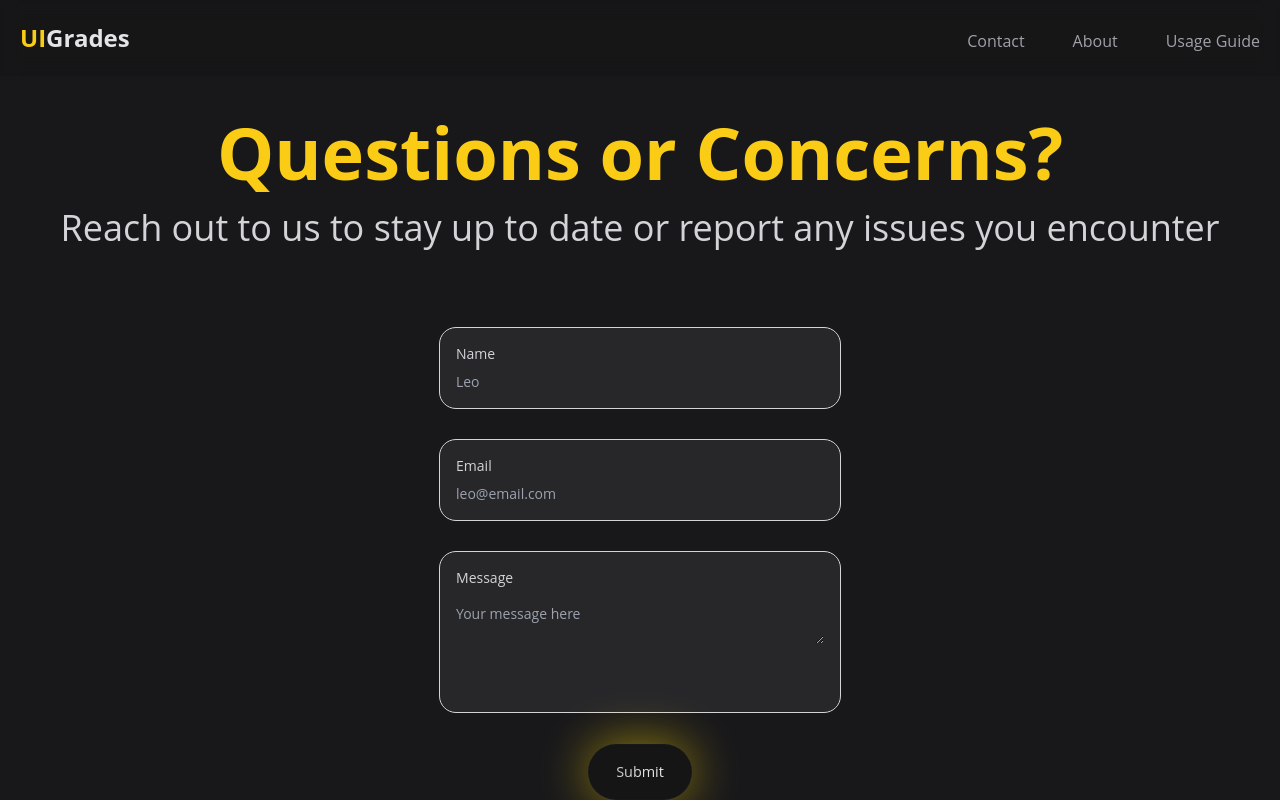
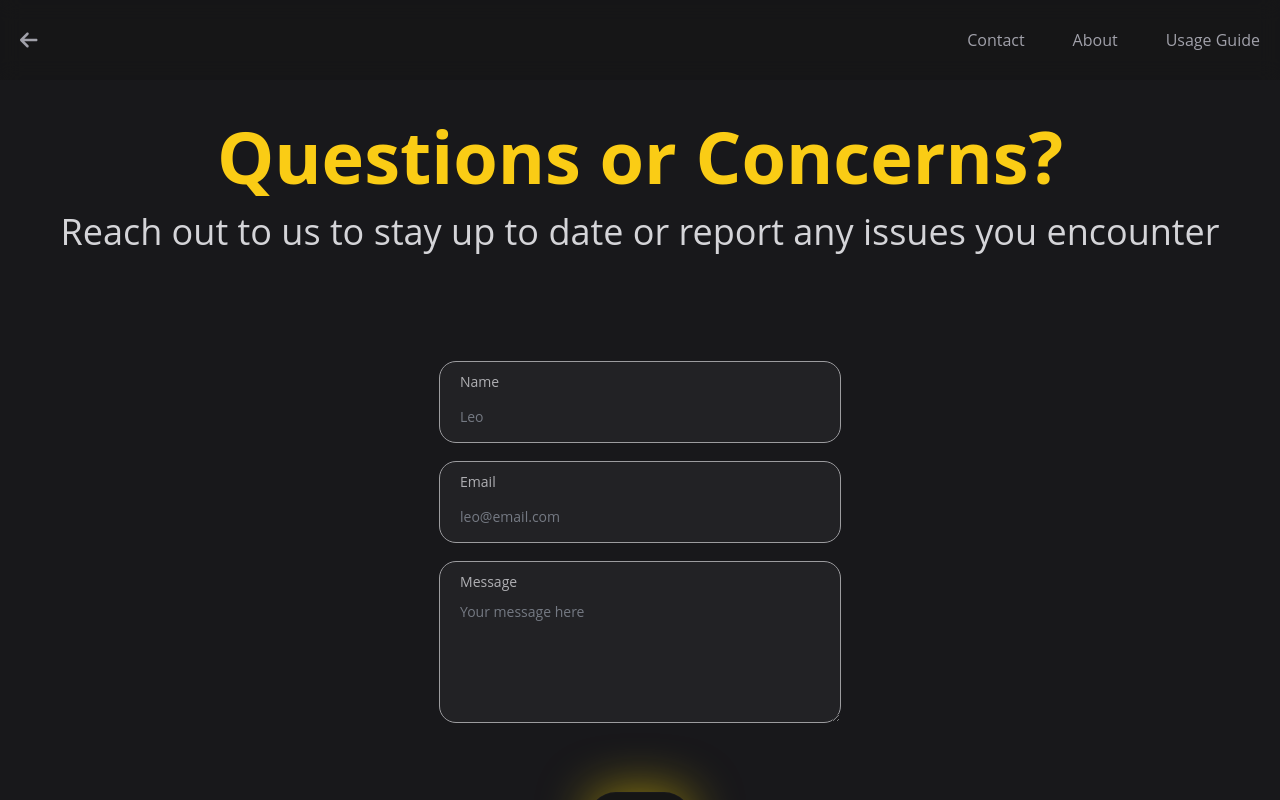
Before and after one commit to kylechi05/uigrades, a React (Create React App) app in the folder client/: page /contact in a window 1280 px wide. Built offline with nearby package versions, Linux system fonts and the light colour scheme.

Commit message:
Revamp contact

```diff
--- a/client/src/components/CourseListItem.tsx
+++ b/client/src/components/CourseListItem.tsx
@@ -44,7 +44,7 @@ const CourseListItem: React.FC<CourseListItemProps> = ({course}) => {
     }
 
     return (
-      <div className='flex justify-between items-center w-full'>
+      <div className='flex justify-between items-center w-full outline'>
         <div className={`flex justify-center items-start flex-col`}>
           <h1 className="font-bold">{course[1]} </h1>
             <h2 className="w-[200px] sm:w-full md:w-[150px] lg:w-[225px] xl:w-[350px] truncate overflow-hidden whitespace-nowrap overflow-ellipsis">
--- a/client/src/components/LandingNavbar.tsx
+++ b/client/src/components/LandingNavbar.tsx
@@ -2,14 +2,29 @@ import '../App.css';
 import { Link } from 'react-router-dom';
 import React from 'react';
 import '../App.css';
+import { FontAwesomeIcon } from '@fortawesome/react-fontawesome';
+import { faArrowLeft } from '@fortawesome/free-solid-svg-icons';
 
-const LandingNavbar = () => {
+const LandingNavbar = ({showHome=false}) => {
+
+  const goBack = () => {
+    window.history.back();
+  }
 
   return (
-      <div className="flex justify-between items-baseline w-full py-10 sticky top-0 left-0 blurred-container z-[50]">
+    <div className="flex justify-between items-center w-full py-10 sticky top-0 left-0 blurred-container z-[50] h-20">
+      { showHome ?
       <div className='flex items-center gap-4 justify-center'>
         <Link to="/" className='text-zinc-200 text-[1.5rem] cursor-pointer font-bold'><span className='text-primary'>UI</span>Grades</Link>
-        </div>
+      </div> :
+      <Link
+          to="/"
+          className={`text-xl text-zinc-400 hover:text-zinc-300 transition duration-200 ease-in-out`}
+        >
+          <FontAwesomeIcon icon={faArrowLeft} />
+        </Link>
+    }
+
       <ul className="flex justify-end items-center gap-5 sm:gap-12 w-full pl-8">
         <Link
           to="/contact"
--- a/client/src/pages/Contact.tsx
+++ b/client/src/pages/Contact.tsx
@@ -70,40 +70,40 @@ const Contact:React.FC = () => {
               <h1 className="text-4xl md:text-7xl font-bold text-primary">Questions or Concerns?</h1>
               <p className="text-xl md:text-4xl">Reach out to us to stay up to date or report any issues you encounter</p>
           </div>
-          <form className="flex justify-center items-center flex-col gap-8 w-full text-white py-10 max-w-[400px]">
-            <div className="flex justify-between p-4 items-start outline-1 outline text-zinc-300 flex-col w-full rounded-2xl h-20 text-sm bg-zinc-800">
-              <p>Name</p>
+          <form className="flex justify-center items-center flex-col gap-5 w-full text-white py-10 max-w-[400px] mx-auto">
+            <div className="w-full h-20 text-sm">
+              <label htmlFor='name' className="mb-[-30px] pl-5 pt-10 text-zinc-300 z-50 flex relative opacity-80">Name</label>
               <input
                 type="text"
                 name="name"
                 value={formData.name}
                 onChange={handleInputChange}
                 placeholder="Leo"
-                className="bg-transparent w-full outline-none"
+                className="w-full h-full relative py-10 px-5 pb-3 relative text-zinc-300 rounded-2xl outline outline-1 opacity-70 focus:opacity-100 focus:outline focus:outline-zinc-300 bg-zinc-800 transition duration-200"
               />
             </div>
-            <div className="flex justify-between p-4 items-start outline-1 outline text-zinc-300 flex-col w-full rounded-2xl h-20 text-sm bg-zinc-800">
-              <p>Email</p>
+            <div className="w-full h-20 text-sm">
+              <label htmlFor='email' className="mb-[-30px] pl-5 pt-10 text-zinc-300 z-50 flex relative opacity-80">Email</label>
               <input
                 type="text"
                 name="email"
                 value={formData.email}
                 onChange={handleInputChange}
                 placeholder="leo@email.com"
-                className="bg-transparent w-full outline-none"
+                className="w-full h-full relative py-10 px-5 pb-3 relative text-zinc-300 rounded-2xl outline outline-1 opacity-70 focus:opacity-100 focus:outline focus:outline-zinc-300 bg-zinc-800 transition duration-200"
               />
             </div>
-            <div className="flex justify-start gap-4 p-4 items-start outline-1 outline text-zinc-300 flex-col w-full rounded-2xl h-40 text-sm bg-zinc-800">
-              <p>Message</p>
+            <div className="w-full h-40 text-sm">
+              <label htmlFor='message' className="mb-[-30px] pl-5 pt-10 text-zinc-300 z-50 flex relative opacity-80">Message</label>
               <textarea
                 name="message"
                 value={formData.message}
                 onChange={handleInputChange}
                 placeholder="Your message here"
-                className="bg-transparent w-full outline-none"
+                className="w-full h-full relative py-10 px-5 pb-3 relative text-zinc-300 rounded-2xl outline outline-1 opacity-70 focus:opacity-100 focus:outline focus:outline-zinc-300 bg-zinc-800 transition duration-200"
               />
             </div>
-              <button type="submit" className="main-button-n">
+              <button type="submit" className="main-button-n mt-20">
                 <div className="main-button-inner">
                   <div className="main-button-text">Submit</div>
                 </div>
--- a/client/src/pages/CourseList.tsx
+++ b/client/src/pages/CourseList.tsx
@@ -3,7 +3,7 @@ import SearchBar from "../components/SearchBar.tsx";
 import CourseListItem from "../components/CourseListItem.tsx";
 import Pagination from "../components/Pagination.tsx";
 import { useNavigate } from "react-router-dom";
-import CourseListNavbar from "../components/CourseListNavbar.tsx";
+import LandingNavbar from "../components/LandingNavbar.tsx";
 import Loading from "../components/Loading.tsx";
 import Footer from "../components/Footer.tsx";
 import { useTheme } from "../context/ThemeContext.js";
@@ -64,7 +64,7 @@ const CourseList: React.FC = () => {
     setCurrSearchQuery(query);
 
     getCourses(page, query);
-
+    // @ts-ignore
     pageRef.current.scrollIntoView();
   }, []);
 
@@ -122,14 +122,8 @@ const CourseList: React.FC = () => {
   };
 
   return (
-    <div ref={pageRef} className="w-full flex justify-center items-center flex-col relative min-h-screen">
-      <div
-        className={`absolute top-0 left-0 w-full h-full ${
-          isDarkMode ? "bg-list-dark" : "bg-list"
-        } bg-cover bg-center lg:bg-fixed`}
-        style={{ zIndex: -1 }}
-      ></div>
-      <CourseListNavbar />
+    <div ref={pageRef} className="w-full flex justify-center items-center flex-col relative min-h-screen bg-dark">
+      <LandingNavbar showHome/>
       <SearchBar
         handleSearch={getCourses}
         setCurrentPage={setCurrentPage}
--- a/client/src/pages/Home.tsx
+++ b/client/src/pages/Home.tsx
@@ -15,7 +15,7 @@ const Home: React.FC = () => {
 
   return (
     <div ref={pageRef} className="min-h-full flex flex-col z-10 relative justify-center items-center bg-dark">
-      <LandingNavbar />
+      <LandingNavbar showHome/>
       <div className='flex flex-col justify-start items-center gap-10 my-20'>
         <h1 className='text-7xl text-zinc-200 font-bold'><span className='text-primary'>UI</span>Grades</h1>
         <p className='text-zinc-200 text-center font-bold'><span className='glowing-head'>Explore Courses Taken by Fellow </span> <span className='glowing-head-primary'>Hawkeyes</span></p>
```
Lines whose indentation alone changed are shown as unchanged.
